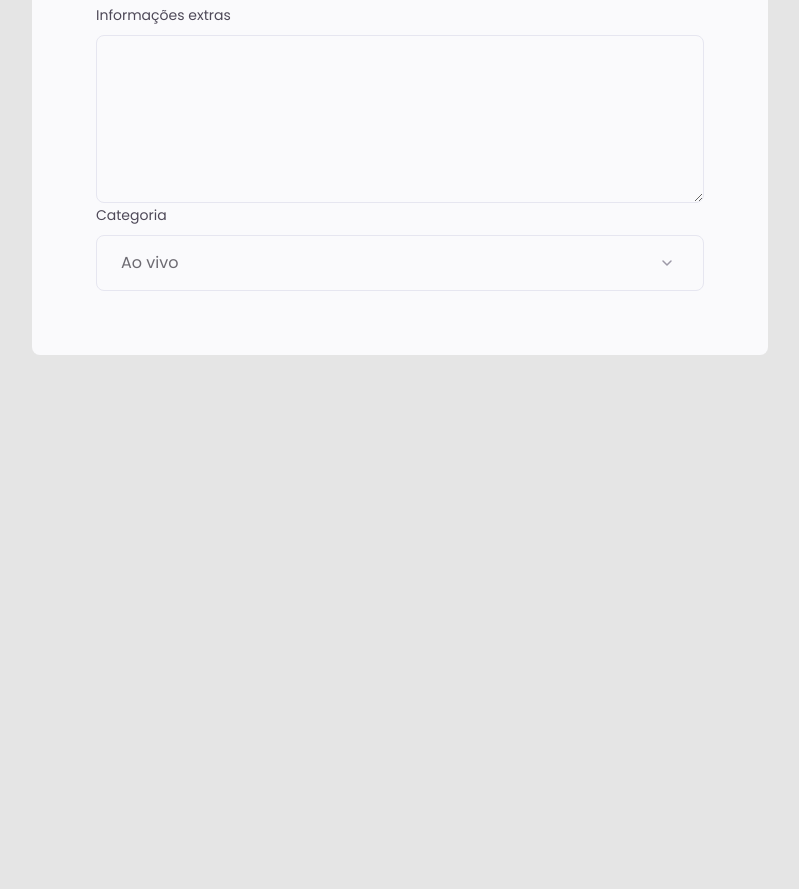
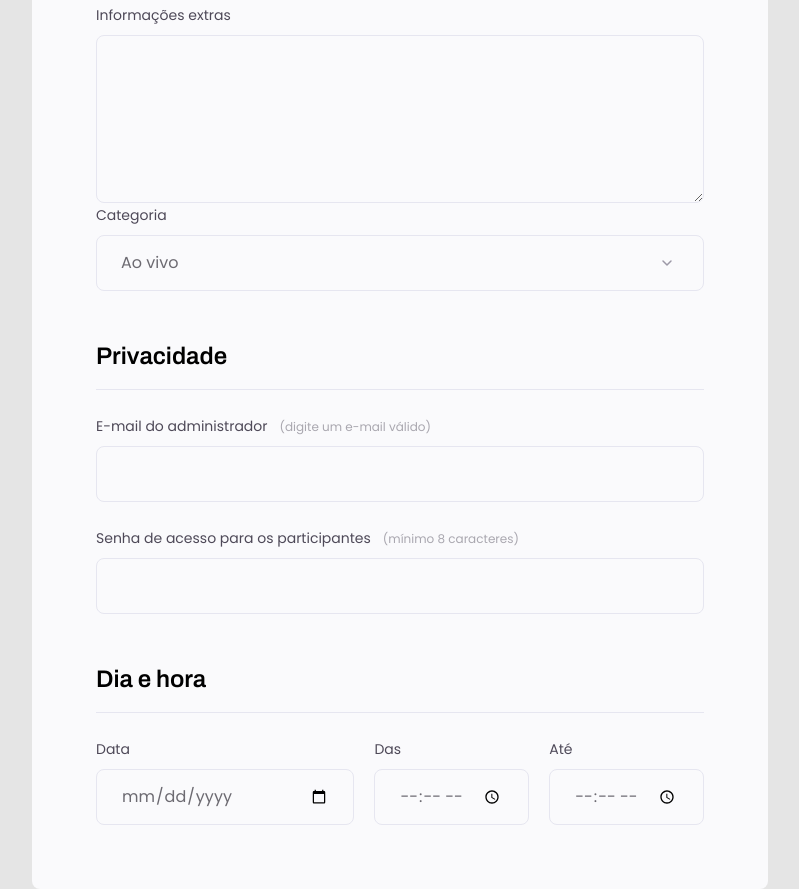
Before and after one commit to tfstam/explorer-stage-03-01, a plain HTML site: page index.html.html in a window 1280 px wide. Shown: the part 744-1633 px from the top of the page, without its empty margins (240-1039 px from the left). Before the commit the page ends 1099 px from the top, so only its background shows below. Drawn offline with Linux system fonts and the light colour scheme.

Commit message:
Aplicando estilos aos agrupamentos restantes

```diff
--- a/index.html.html
+++ b/index.html.html
@@ -60,6 +60,53 @@
             </select>
           </div>
         </fieldset>
+
+        <fieldset>
+          <div class="fieldset-wrapper">
+            <legend>Privacidade</legend>
+
+            <div class="input-wrapper">
+              <label for="event-email"
+                >E-mail do administrador<span
+                  >(digite um e-mail válido)</span
+                ></label
+              >
+              <input type="email" id="event-email" />
+            </div>
+
+            <div class="input-wrapper">
+              <label for="event-password"
+                >Senha de acesso para os participantes<span
+                  >(mínimo 8 caracteres)</span
+                ></label
+              >
+              <input type="password" id="event-password" />
+            </div>
+          </div>
+        </fieldset>
+
+        <fieldset>
+          <div class="fieldset-wrapper">
+            <legend>Dia e hora</legend>
+
+            <div class="col-3">
+              <div class="input-wrapper">
+                <label for="event-date">Data</label>
+                <input type="date" id="event-date" />
+              </div>
+
+              <div class="input-wrapper">
+                <label for="event-begin">Das</label>
+                <input type="time" id="event-begin" />
+              </div>
+
+              <div class="input-wrapper">
+                <label for="event-end">Até</label>
+                <input type="time" id="event-end" />
+              </div>
+            </div>
+          </div>
+        </fieldset>
       </form>
     </div>
   </body>
--- a/styles.css
+++ b/styles.css
@@ -55,6 +55,9 @@ form {
   border-radius: 8px;
 
   padding: 64px;
+  display: flex;
+  flex-direction: column;
+  gap: 48px;
 }
 
 fieldset {
@@ -126,3 +129,12 @@ fieldset legend {
   background-repeat: no-repeat;
   background-position: right 24px top 50%;
 }
+
+.col-3 {
+  display: flex;
+  gap: 20px;
+}
+
+.col-3 > div:nth-child(1) {
+  width: 100%;
+}
```
